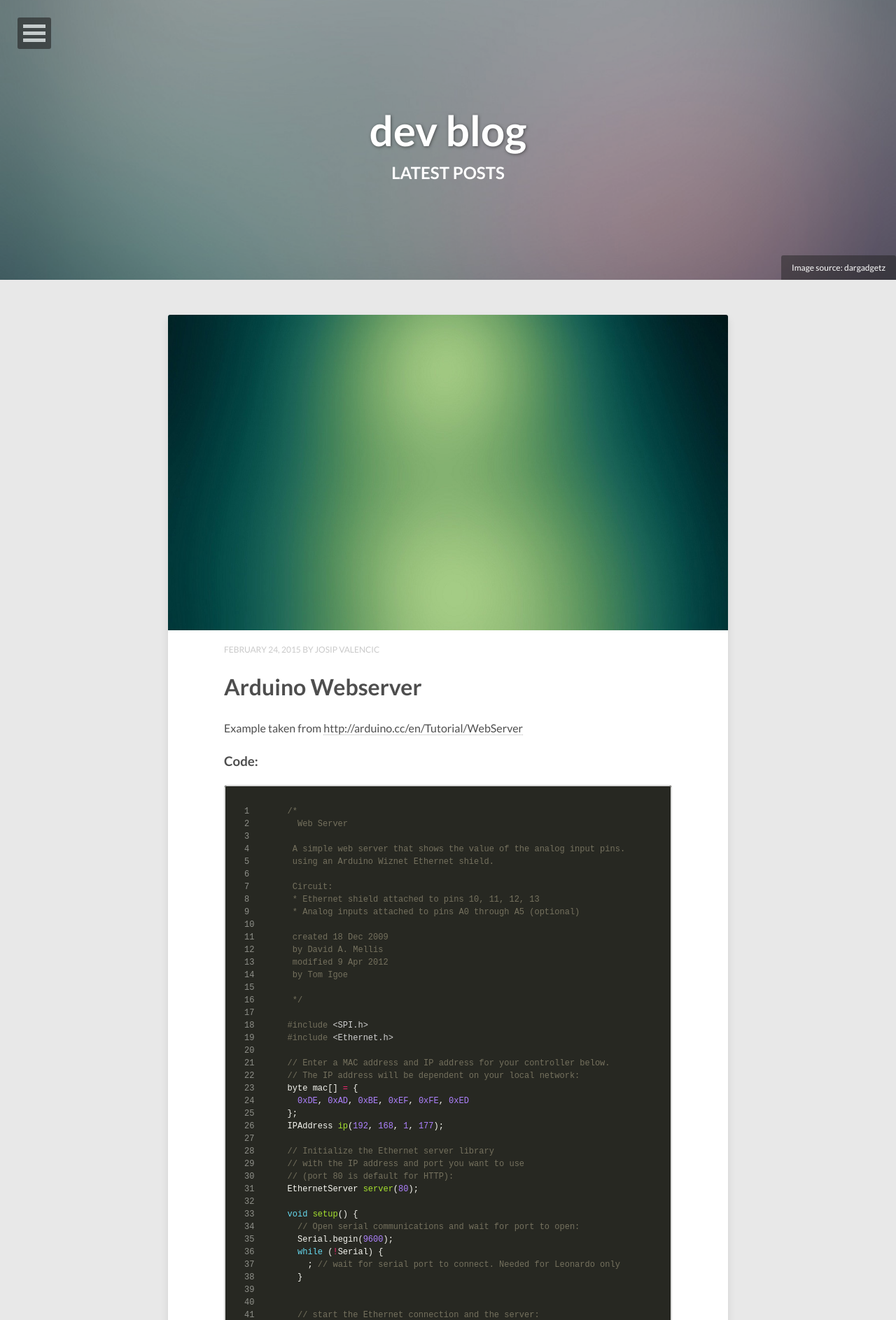
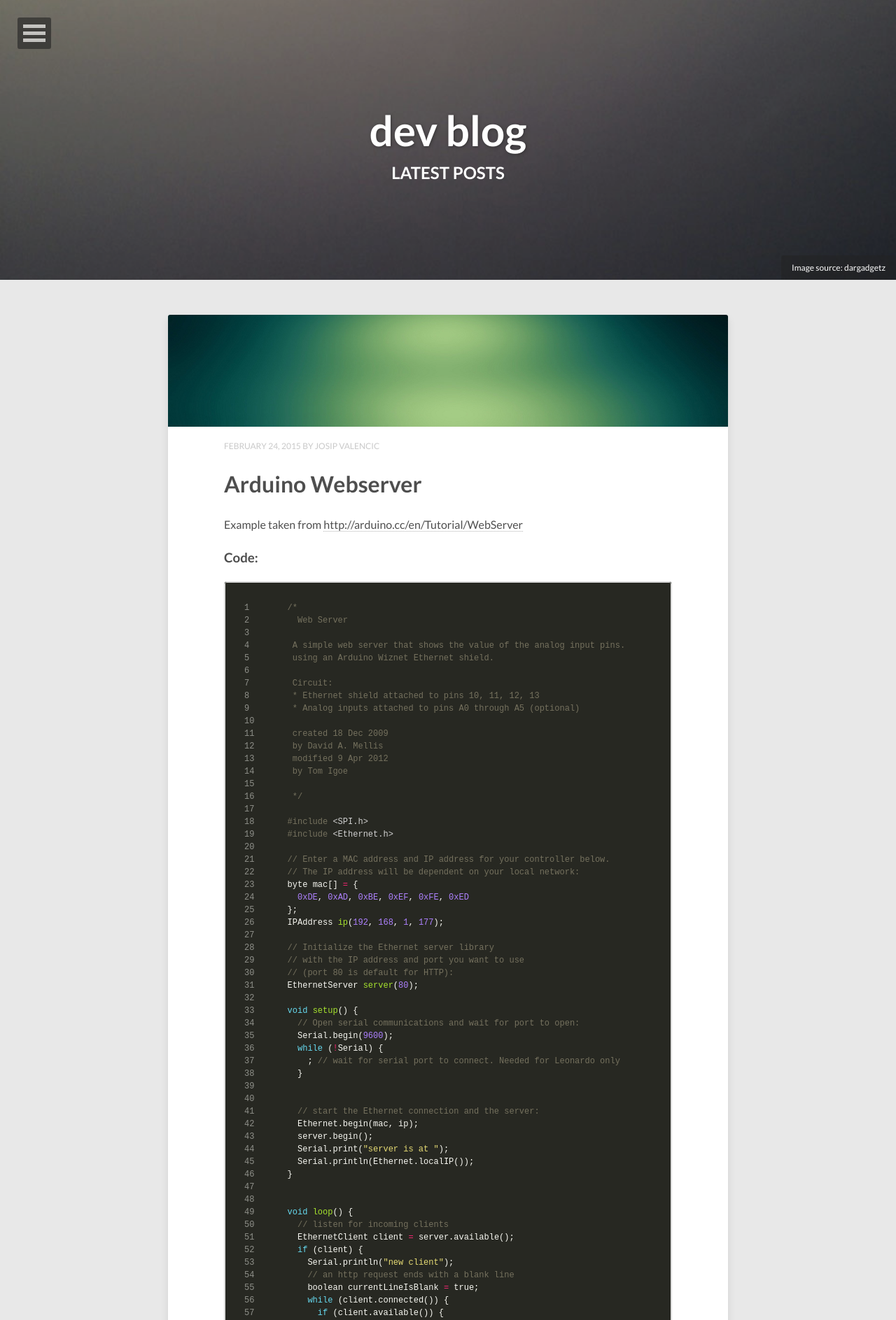
Before and after one commit to valenx/valenx.github.io, a Jekyll site: the page built from index.html, in a window 1280 px wide. Shown: the top 1887 px of the page at 70% size. Built offline with Jekyll 4.4.1, drawn with Linux system fonts in a browser that asks for light colours; nearby versions of some CDN libraries; the list of posts is cut into pages by our own code.

```diff
--- a/_sass/_page.scss
+++ b/_sass/_page.scss
@@ -396,6 +396,8 @@ header .entry-meta {
 	}
 	img {
 		@include border-radius(3px,0,0,3px); // round image corners
+		height: 160px;
+		width: 100%;
 	}
 }
 
--- a/index.html
+++ b/index.html
@@ -1,11 +1,11 @@
 ---
 layout: post-index
-title: Latest Posts
-description: "Describe this nonsense."
-tags: [Jekyll, theme, themes, responsive, blog, modern]
+title: latest posts
+description: "Main page."
+tags: [dev, blog, code]
 comments: false
 image:
-  feature: abstract-1.jpg
+  feature: abstract-4.jpg
   credit: dargadgetz
   creditlink: http://www.dargadgetz.com/ios-7-abstract-wallpaper-pack-for-iphone-5-and-ipod-touch-retina/
 ---
```
